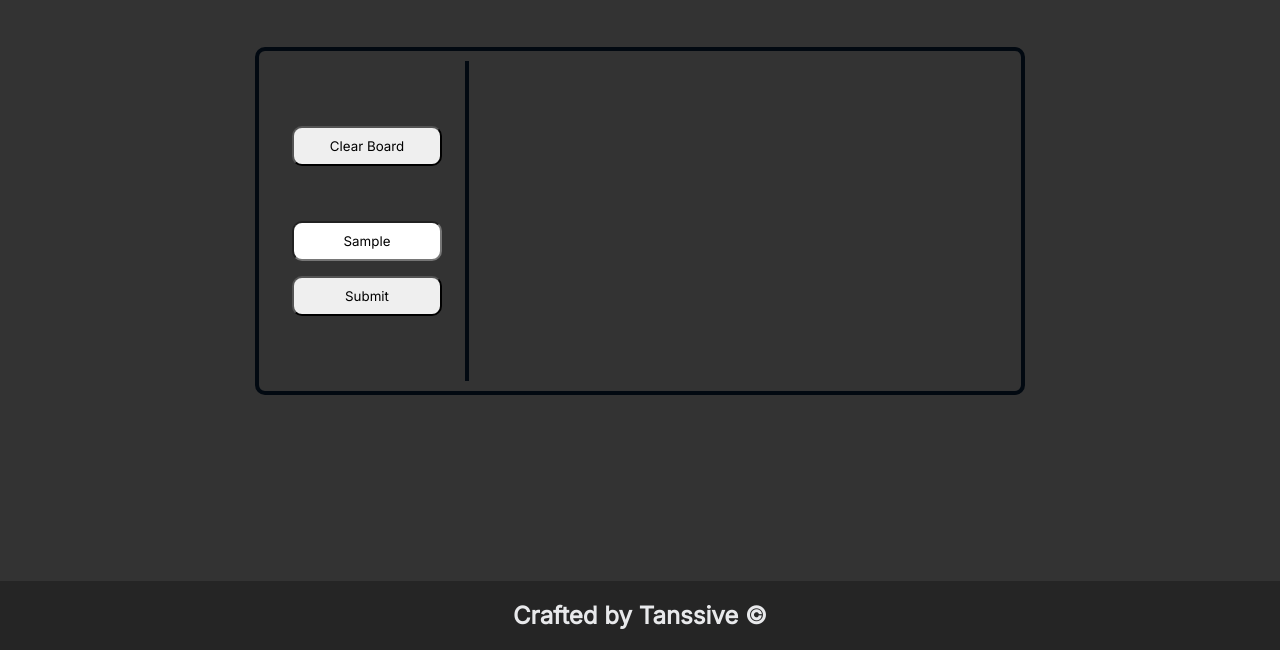
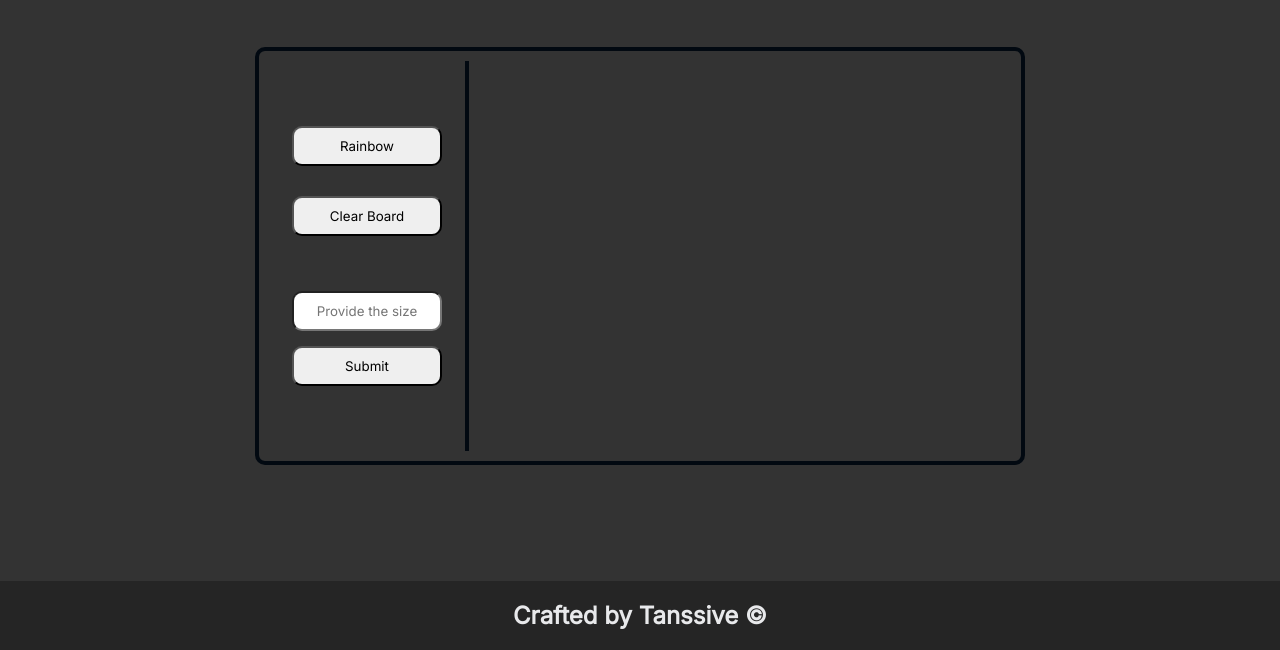
Before and after one commit to KamilKolanowski/etch-a-sketch, a plain HTML site: page index.html in a window 1280 px wide. Both pictures are taken after typing "Sample" into the empty fields and a click on the button "Submit". Shown: the part 150-800 px from the top of the page. Drawn offline with Linux system fonts and the light colour scheme.

Commit message:
feat: add rainbow mode, clean input after processing, change size

```diff
--- a/index.html
+++ b/index.html
@@ -23,6 +23,7 @@
       <div id="container">
         <div class="menu">
           <ul>
+            <li><button class="rainbow-mode">Rainbow</button></li>
             <li><button class="clear-button">Clear Board</button></li><br><br>
             <li><input type="text" placeholder="Provide the size" class="input-size"></li>
             <li><button class="submit">Submit</button></li>
--- a/scripts/app.js
+++ b/scripts/app.js
@@ -3,6 +3,7 @@ const squares = document.getElementsByClassName("square");
 const clearBtn = document.querySelector('.clear-button');
 const submitBtn = document.querySelector('.submit');
 const inputSizeValue = document.querySelector('.input-size');
+const rainbowModeBtn = document.querySelector('.rainbow-mode');
 
 function generateBoard(size) {
     for (let i = 0; i < size * size; i++) {
@@ -16,12 +17,28 @@ function generateBoard(size) {
     }
 }
 
-function changeDivStyle() {
+function changeDivStyle(color="black") {
   for (let div of squares) {
     div.addEventListener("mouseover", (e) => {
-      e.target.style.backgroundColor = "black";
+      const squareStyle = e.target;
+      color === 'black' ? squareStyle.style.backgroundColor = "black" : squareStyle.style.backgroundColor= generateRandomColor();
     });
   }
+}
+
+function generateRandomColor() {
+  const redVal = Math.floor(Math.random(255) * 100);
+  const greenVal = Math.floor(Math.random(255) * 100);
+  const blueVal = Math.floor(Math.random(255) * 100);
+
+  return `rgb(${redVal}, ${greenVal}, ${blueVal})`;
+}
+
+function changePaintingColor() {
+  rainbowModeBtn.addEventListener('click', () => {
+    const color = generateRandomColor();
+    changeDivStyle(color);
+  });
 }
 
 function clearBoard() {
@@ -47,6 +64,8 @@ function drawUserSizeBoard() {
 
     generateBoard(userValue);
     changeDivStyle();
+
+    inputSizeValue.value = '';
   });
 }
 
@@ -54,8 +73,10 @@ function etchASketch() {
   clearBoardListener();
   generateBoard(16);
   drawUserSizeBoard();
+  changePaintingColor()
   clearBoard();
   changeDivStyle();
 }
 
 etchASketch();
+generateRandomColor()
--- a/styles.css
+++ b/styles.css
@@ -16,7 +16,7 @@ main {
   align-items: center;
   flex-direction: column;
   min-height: 100vh;
-  color: rgb(15, 90, 189);
+  color: rgb(232, 233, 235);
 }
 
 main h1 {
```
